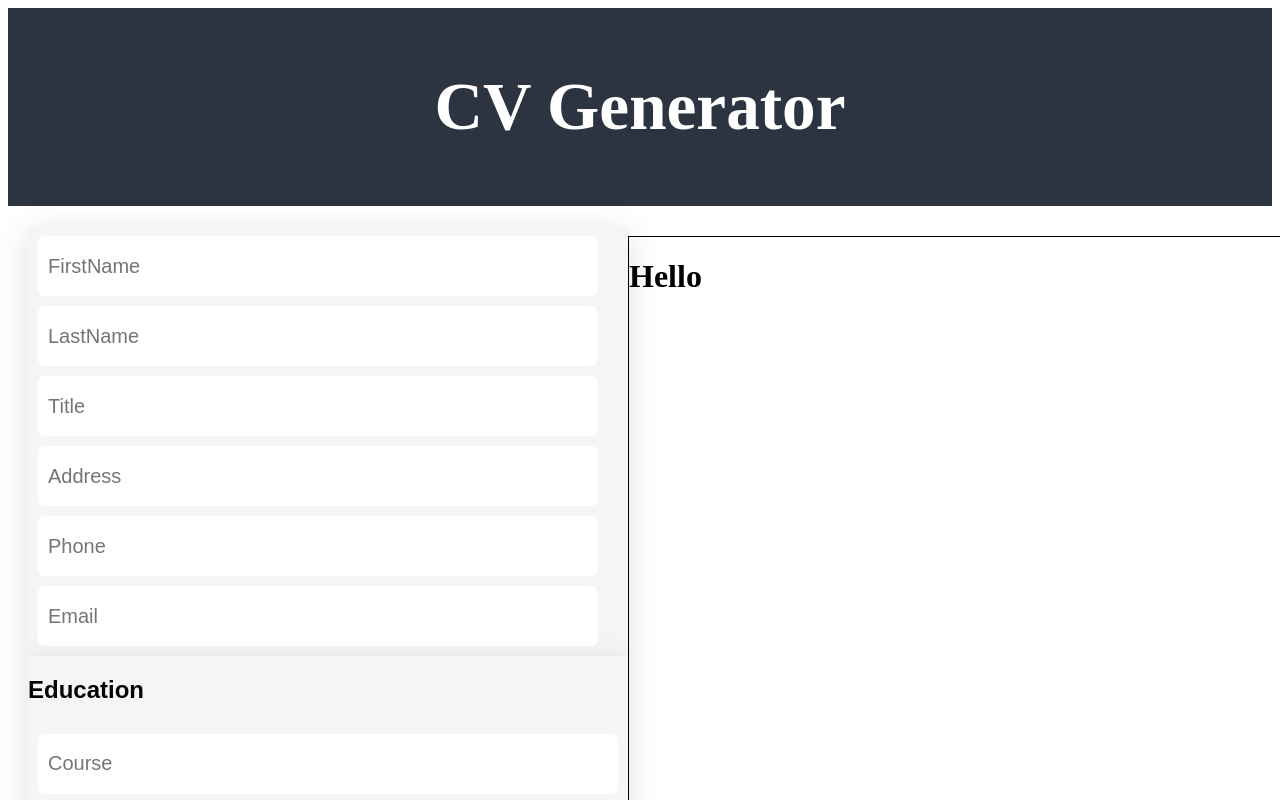
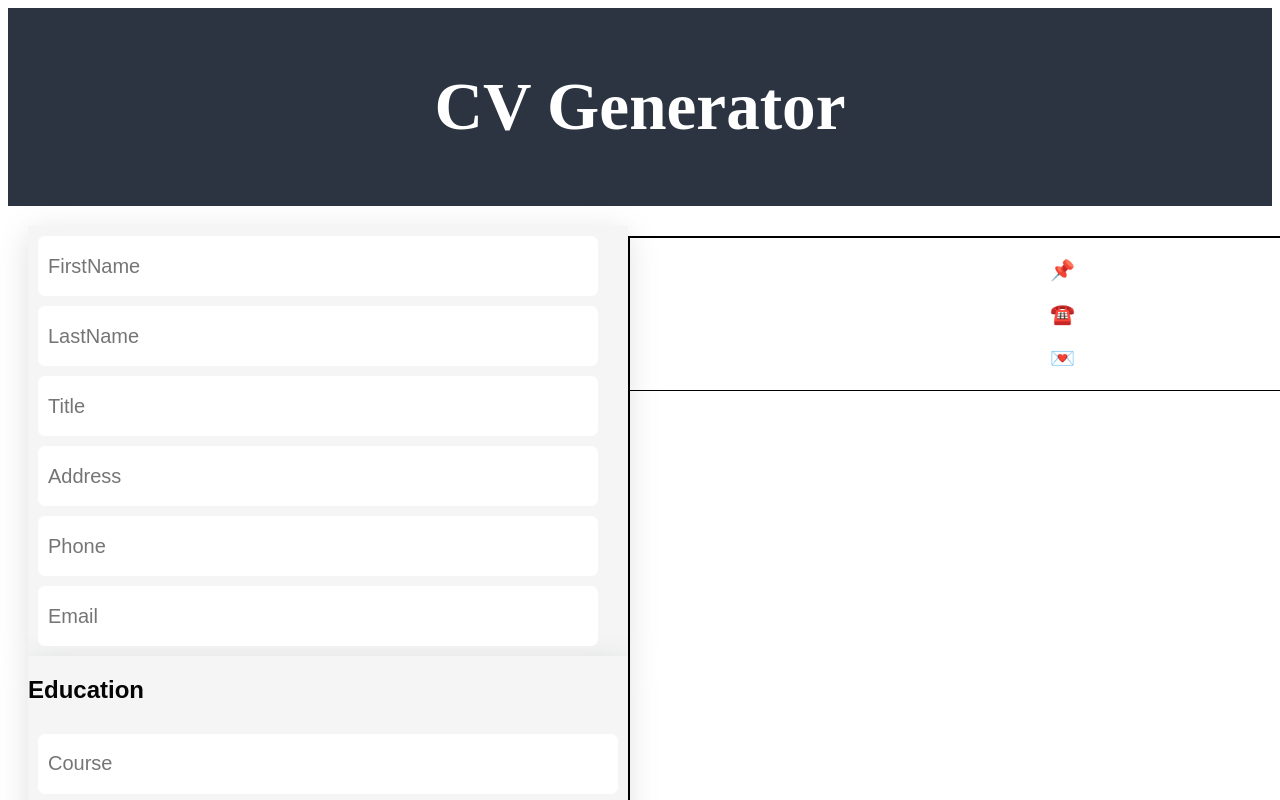
Before and after one commit to rajnishxoxo/CV-Project, a React (Vite) app: page / in a window 1280 px wide. Shown: the top 800 px of the page. Built offline with nearby package versions, Linux system fonts and the light colour scheme.

Commit message:
Added CSS
Added CSS to Genral Info Section

```diff
--- a/src/Components/Display.js
+++ b/src/Components/Display.js
@@ -1,12 +1,20 @@
 import React from "react";
 
 const Display = () => {
-  return(
+  return (
     <div className="display_MainContainer">
-        <h1>Hello</h1>
-
+      <div className="upper-section">
+        <div className="upper-left">
+          <p></p>
+        </div>
+        <div className="upper-right">
+            <p>📌 </p>
+            <p>☎️</p>
+            <p>💌 </p>
+        </div>
+      </div>
     </div>
-  )
+  );
 };
 
 export default Display;
--- a/src/style.css
+++ b/src/style.css
@@ -1,8 +1,7 @@
-.parent{
+.parent {
   display: flex;
   flex-direction: row;
 }
-
 
 #headerDiv {
   font-size: 2.1rem;
@@ -27,7 +26,6 @@
   padding: 0;
   margin-left: 20px;
   box-shadow: rgba(100, 100, 111, 0.2) 0px 7px 29px 0px;
-
 }
 
 .generalInfo {
@@ -41,7 +39,7 @@
   font-size: 20px;
 }
 
-.btn{
+.btn {
   background-color: #2b3440;
   width: 95%;
   padding: 15px;
@@ -50,10 +48,36 @@
   border-radius: 10px;
 }
 
-.display_MainContainer{
+.display_MainContainer {
   width: 700px;
   height: 1000px;
-  border: 1px solid black;
+  border: 2px solid black;
   margin-top: 10px;
+}
+.upper-section {
+  display: flex;
+  flex-direction: row;
+  width: 100%;
+  border-bottom: 1px solid black;
 
 }
+
+.upper-left {
+  width: 60%;
+
+}
+
+.upper-left > p {
+  margin: 10px;
+  font-size: 60px;
+  color: #9f49ff;
+  font-weight: bold;
+}
+
+.upper-right {
+  width: 40%;
+}
+
+.upper-right>p{
+  font-size: 20px;
+}
```
Lines whose indentation alone changed are shown as unchanged.
